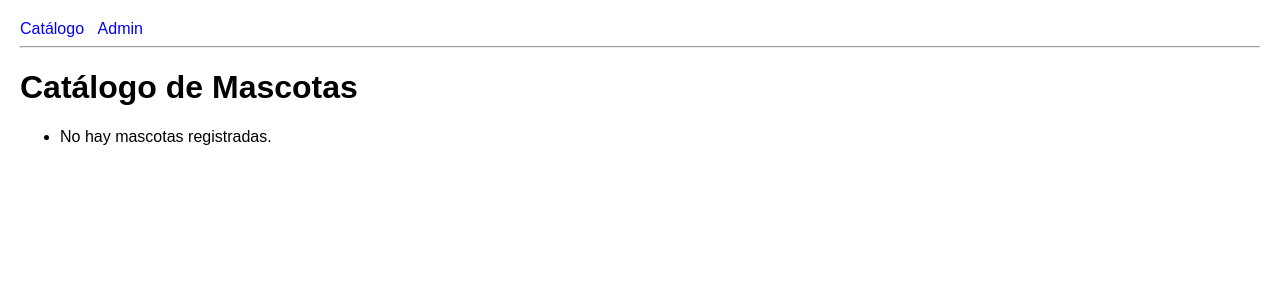
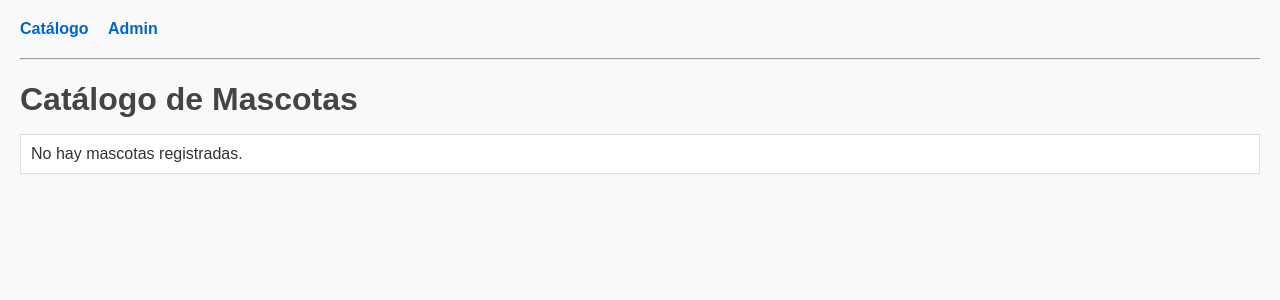
Before and after one commit to Aleluya1234/centro_adopcion, a Django app: page / in a window 1280 px wide. Shown: the top 300 px of the page. Run offline with Django 5.2, Linux system fonts and the light colour scheme; data that the repository does not hold is empty.

Commit message:
creo y aplico el css

```diff
--- a/centro_adopcion/centro_adopcion/settings.py
+++ b/centro_adopcion/centro_adopcion/settings.py
@@ -116,7 +116,8 @@ USE_TZ = True
 # Static files (CSS, JavaScript, Images)
 # https://docs.djangoproject.com/en/6.1/howto/static-files/
 
-STATIC_URL = "static/"
+STATIC_URL = '/static/'
+
 
 
 # Email
--- /dev/null
+++ b/centro_adopcion/static/mascotas/style.css
@@ -0,0 +1,56 @@
+/* Estilo general */
+body {
+    font-family: Arial, sans-serif;
+    margin: 20px;
+    background-color: #f9f9f9;
+    color: #333;
+}
+
+/* Barra de navegación */
+nav {
+    margin-bottom: 20px;
+}
+nav a {
+    margin-right: 15px;
+    text-decoration: none;
+    color: #0066cc;
+    font-weight: bold;
+}
+nav a:hover {
+    text-decoration: underline;
+}
+
+/* Encabezados */
+h1 {
+    color: #444;
+    margin-bottom: 15px;
+}
+
+/* Listas */
+ul {
+    list-style-type: none;
+    padding: 0;
+}
+li {
+    background: #fff;
+    margin-bottom: 10px;
+    padding: 10px;
+    border: 1px solid #ddd;
+}
+
+/* Formularios */
+form {
+    background: #fff;
+    padding: 15px;
+    border: 1px solid #ddd;
+}
+form button {
+    background: #0066cc;
+    color: white;
+    border: none;
+    padding: 8px 12px;
+    cursor: pointer;
+}
+form button:hover {
+    background: #004999;
+}
--- a/centro_adopcion/templates/mascotas/base.html
+++ b/centro_adopcion/templates/mascotas/base.html
@@ -1,13 +1,10 @@
+{% load static %}
 <!DOCTYPE html>
 <html lang="es">
 <head>
     <meta charset="UTF-8">
     <title>Centro de Adopción</title>
-    <style>
-        body { font-family: Arial, sans-serif; margin: 20px; }
-        nav a { margin-right: 10px; text-decoration: none; color: blue; }
-        nav a:hover { text-decoration: underline; }
-    </style>
+    <link rel="stylesheet" href="{% static 'mascotas/style.css' %}">
 </head>
 <body>
     <nav>
```
